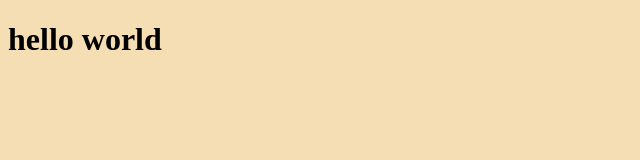
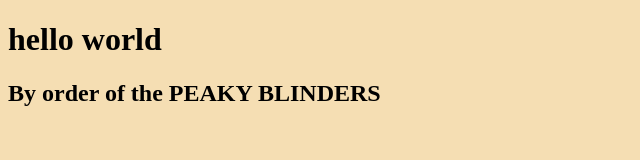
Before and after one commit to gavin047/my-website, a plain HTML site: page index.html in a window 1280 px wide. Shown: the whole page, without its empty margins (0-640 px from the left). Drawn offline with Linux system fonts and the light colour scheme.

Commit message:
add script.js, connect to index.html

```diff
--- a/index.html
+++ b/index.html
@@ -6,6 +6,6 @@
   </head>
   <body>
     <h1>hello world</h1>
-
+    <script src="script.js"></script>
   </body>
 </html>
--- /dev/null
+++ b/script.js
@@ -0,0 +1,3 @@
+const h2 = document.createElement("h2");
+h2.textContent = "By order of the PEAKY BLINDERS ";
+document.querySelector("body").appendChild(h2);
```
